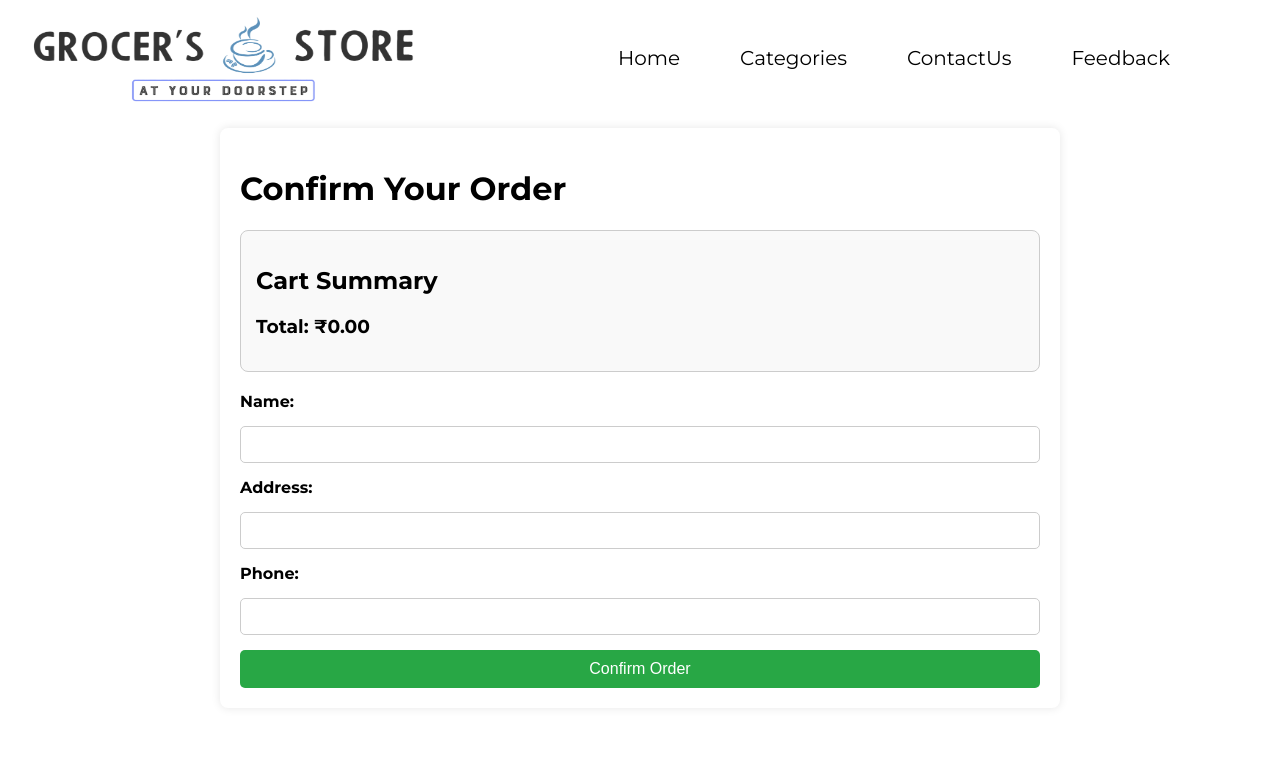
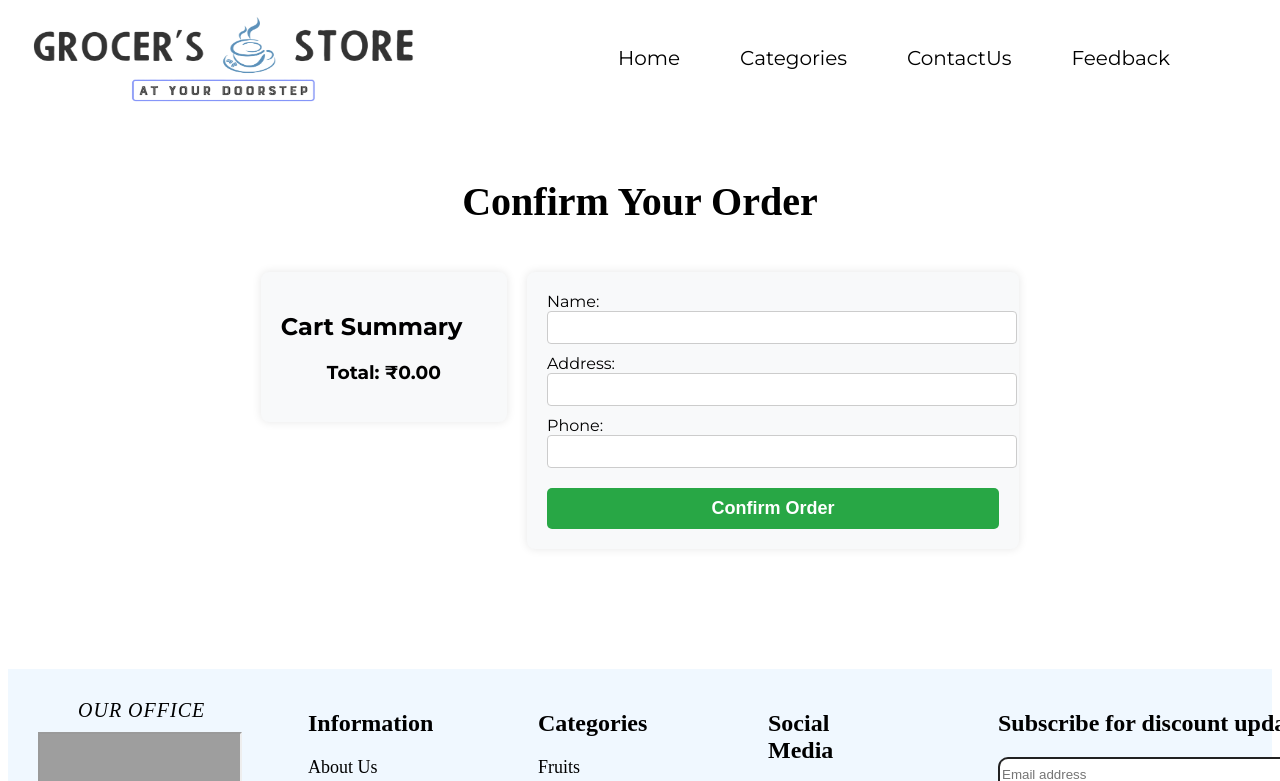
Before and after one commit to Prathik2004/Grocers-Store, a React (Vite) app in the folder client/: page /placeorder in a window 1280 px wide. Shown: the top 781 px of the page. Built offline with nearby package versions, Linux system fonts and the light colour scheme; grey boxes are pictures that could not be loaded; a web font is replaced by a local one.

Commit message:
Placeorder.css

```diff
--- a/client/src/Pages/PlaceOrder.css
+++ b/client/src/Pages/PlaceOrder.css
@@ -1,53 +1,78 @@
 .placeorder-container {
-    max-width: 800px;
-    margin: 20px auto;
+    max-width: 900px;
+    margin: 0 auto;
     padding: 20px;
-    background-color: #fff;
-    box-shadow: 0px 0px 10px rgba(0, 0, 0, 0.1);
+    text-align: center;
+}
+
+.placeorder-container h1 {
+    margin-top: 20px;
+    font-size: 40px;
+    font-family: 'Times New Roman', Times, serif;
+    font-weight: bold;
+    text-align: center;
+    grid-column: span 2;
+}
+
+.cart-summary,
+.delivery-form {
+    background: #f8f9fa;
+    padding: 20px;
     border-radius: 8px;
+    box-shadow: 0 0 10px rgba(0, 0, 0, 0.1);
+}
+
+.placeorder-container {
+    max-width: 60%;
+    display: grid;
+    grid-template-columns: 1fr 2fr;
+    gap: 20px;
+    margin-top: 30px;
+    align-items: start;
 }
 
 .cart-summary {
-    margin-bottom: 20px;
-    padding: 15px;
-    border: 1px solid #ccc;
-    border-radius: 8px;
-    background-color: #f9f9f9;
+    grid-column: 1;
+}
+
+.delivery-form {
+    grid-column: 2;
 }
 
 .order-item {
     display: flex;
-    justify-content: space-between;
+    justify-content: space-evenly;
     padding: 10px 0;
     border-bottom: 1px solid #ddd;
 }
 
-.delivery-form {
-    display: flex;
-    flex-direction: column;
-    gap: 15px;
-}
-
-.delivery-form label {
-    font-weight: bold;
+.placeorder-container .cart-summary h2,
+.placeorder-container .delivery-form label {
+    text-align: left;
+    display: block;
 }
 
 .delivery-form input {
-    padding: 10px;
+    width: 100%;
+    padding: 8px;
+    margin-bottom: 10px;
     border: 1px solid #ccc;
-    border-radius: 5px;
+    border-radius: 4px;
 }
 
 .confirm-order-btn {
-    padding: 10px 15px;
-    background-color: #28a745;
+    width: 100%;
+    padding: 10px;
+    background: #28a745;
     color: white;
     border: none;
+    font-size: 18px;
+    font-weight: bold;
     border-radius: 5px;
     cursor: pointer;
-    font-size: 16px;
+    margin-top: 10px;
 }
 
 .confirm-order-btn:hover {
-    background-color: #218838;
+    background: #218838;
 }
```
